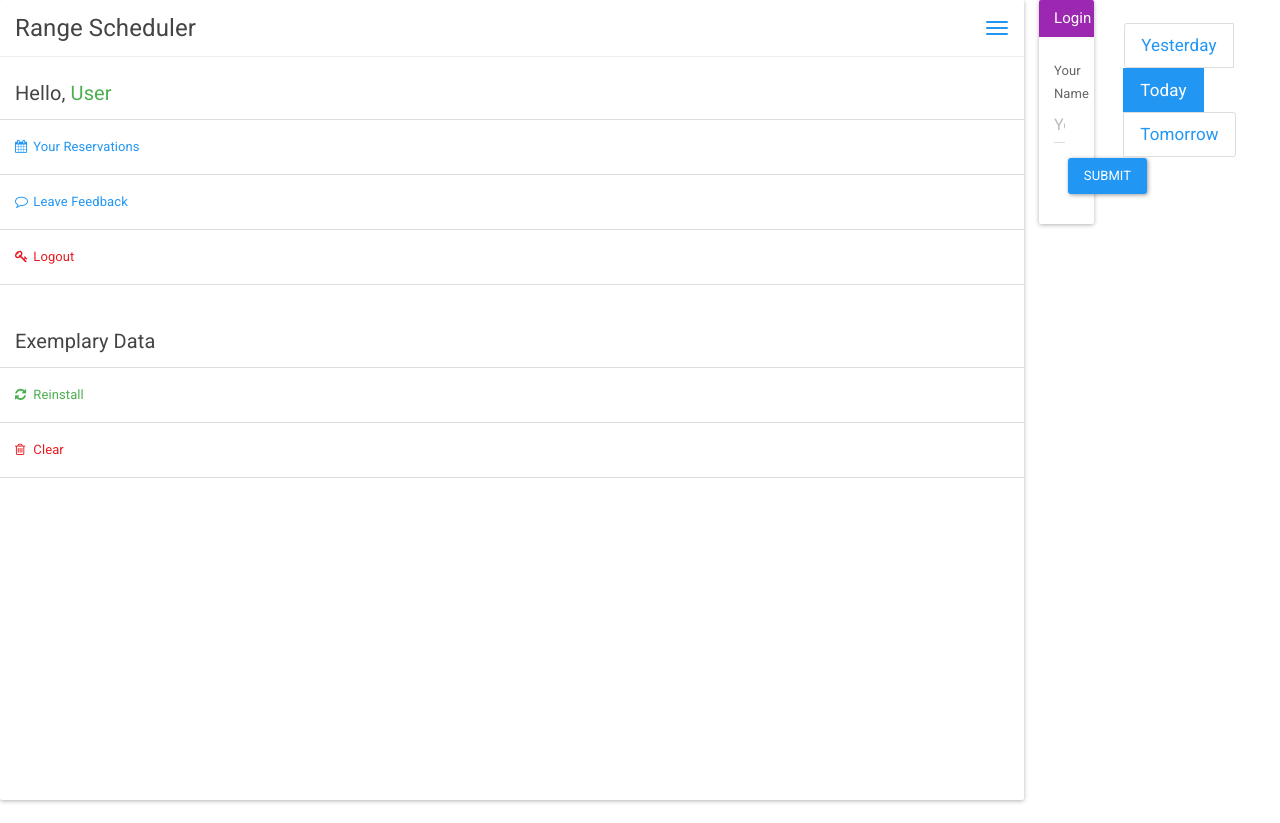
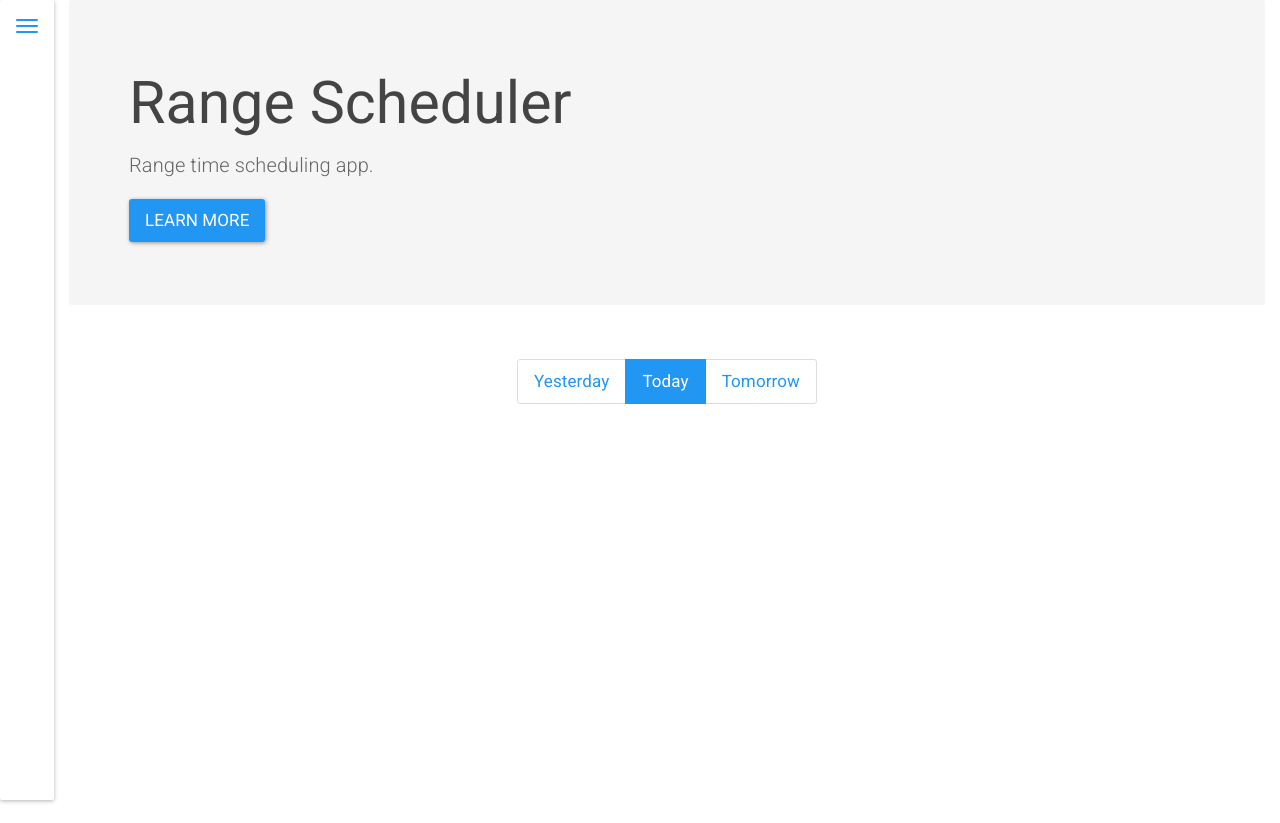
Before and after one commit to krzochalski/Range-Scheduler-DEMO, a website: page index.html in a window 1280 px wide. After the commit the page ends 800 px from the top, so only its background shows below. Drawn offline with nearby package versions, Linux system fonts and the light colour scheme; files that its build step writes are made by us from their sources.

Commit message:
added sidebar nav

```diff
--- a/index.html
+++ b/index.html
@@ -10,23 +10,23 @@
 </head>
 <body>
 
-    <div class="layout">
-        <div class="sidebar panel bg-primary">
-            <div class="sidebar-heading">
-                <h4 class="header">Range Scheduler</h4>
-                <button type="button" class="navbar-toggle" style="display: inline-block">
-                    <span class="sr-only">Toggle navigation</span>
-                    <span class="icon-bar bg-primary"></span>
-                    <span class="icon-bar bg-primary"></span>
-                    <span class="icon-bar bg-primary"></span>
-                </button>
-            </div>
+    <div class="overlay">
 
-            <hr>
+    </div>
 
+    <div id="layout" class="layout">
+
+        <aside class="sidebar panel bg-primary">
             <nav class="sidebar-nav-group">
                 <h5 class="header">
-                    Hello, <span id="user-name" class="text-success">User</span>
+                    <span class="header-label">
+                        Hello, <span id="user-name" class="text-success">User</span>
+                    </span>
+                    <button id="navbar-toggle-button" class="navbar-toggle" type="button" style="display: inline-block">
+                        <span class="icon-bar bg-primary"></span>
+                        <span class="icon-bar bg-primary"></span>
+                        <span class="icon-bar bg-primary"></span>
+                    </button>
                 </h5>
                 <ul class="list-group">
                     <li class="list-group-item">
@@ -42,7 +42,7 @@
             </nav>
 
             <nav class="sidebar-nav-group">
-                <h5 class="header">Exemplary Data</h5>
+                <h5 class="header"><span class="header-label">Exemplary Data</span></h5>
                 <ul class="list-group">
                     <li class="list-group-item">
                         <a href="#" id="exemplary-data-button-install">
@@ -56,37 +56,25 @@
                     </li>
                 </ul>
             </nav>
-        </div>
-        <div class="content">
-            <section class="container-fluid">
+        </aside>
+
+        <main class="content">
+            <div class="container-fluid">
                 <div class="row">
-                    <div class="col-xs-4 range-container">
-                        <div id="ranges-container"></div>
 
-                        <div class="panel panel-info">
-                            <div class="panel-heading">
-                                <h3 class="panel-title">Login</h3>
-                            </div>
-                            <div class="panel-body form-login-container">
-                                <form id="form-login" class="form-horizontal">
-                                    <fieldset>
-                                        <div class="form-group">
-                                            <label for="form-login-name" class="col-xs-3 control-label">Your Name</label>
-                                            <div class="col-xs-9">
-                                                <input type="text" class="form-control" id="form-login-name" placeholder="Your Name">
-                                            </div>
-                                        </div>
-                                        <div class="form-group">
-                                            <div class="col-lg-9 col-lg-offset-3">
-                                                <button type="submit" class="btn btn-primary">Submit</button>
-                                            </div>
-                                        </div>
-                                    </fieldset>
-                                </form>
-                            </div>
+                    <div class="col-xs-12">
+                        <div class="jumbotron">
+                            <h1>Range Scheduler</h1>
+                            <p>Range time scheduling app.</p>
+                            <p><a class="btn btn-primary btn-lg">Learn more</a></p>
                         </div>
                     </div>
-                    <div class="col-xs-8 range-container">
+
+                    <div class="col-xs-12 range-container">
+                        <div id="ranges-container"></div>
+                    </div>
+
+                    <div class="col-xs-12 range-container">
                         <div class="pagination-container text-center">
                             <ul class="pagination pagination-lg">
                                 <li><a href="#">Yesterday</a></li>
@@ -146,8 +134,8 @@
                         </form>
                     </div>
                 </div>
-            </section>
-        </div>
+            </div>
+        </main>
     </div>
 
 
--- /dev/null
+++ b/src/scss/_global-settings.scss
@@ -0,0 +1,3 @@
+$sidebar-width-opened: 300px;
+$sidebar-width-closed: 54px;
+$sidebar-transition-time: 0.45s;
--- a/src/scss/components/sidebar/_sidebar-nav-group.scss
+++ b/src/scss/components/sidebar/_sidebar-nav-group.scss
@@ -1,12 +1,25 @@
 .sidebar-nav-group {
     padding-top: 10px;
 
+    &:first-child {
+        padding-top: 0;
+    }
+
     .header {
         padding: 15px;
+        width: $sidebar-width-opened;
+        transition: opacity $sidebar-transition-time;
+
+        &-label {
+            opacity: 0;
+            transition: opacity $sidebar-transition-time;
+        }
     }
 
     .list-group {
         background-color: white;
+        opacity: 0;
+        transition: opacity $sidebar-transition-time;
 
         .list-group-item {
             border-radius: 0;
@@ -18,4 +31,16 @@
             min-width: 15px;
         }
     }
+
+    .sidebar-opened & {
+        .header {
+            &-label {
+                opacity: 1;
+            }
+        }
+
+        .list-group {
+            opacity: 1;
+        }
+    }
 }
--- a/src/scss/core/_layout.scss
+++ b/src/scss/core/_layout.scss
@@ -1,24 +1,21 @@
 .layout {
-    .sidebar,
-    .content {
-        position: relative;
-        float: left;
-        height: 100vh;
+    overflow-x: hidden;
 }
 
 .sidebar {
-        width: 80%;
-
-        &-heading {
-            position: relative;
-            padding: 15px;
-        }
+    position: fixed;
+    width: 54px;
+    overflow-x: hidden;
+    height: 100%;
+    z-index: 5;
+    transition: width $sidebar-transition-time;
 
     hr {
         margin: 0;
     }
 
     .header {
+        position: relative;
         margin: 0;
     }
 
@@ -26,14 +23,41 @@
         position: absolute;
         top: 50%;
         transform: translateY(-50%);
-            right: 0;
+        left: 0;
         margin: 0;
         padding-right: 15px;
+        padding-left: 15px;
+        z-index: 10;
+        transition: left $sidebar-transition-time, right $sidebar-transition-time;
+    }
+
+    .sidebar-nav-group {
+        width: 300px;
     }
 }
 
 .content {
-        width: 20%;
+    position: relative;
+    width: 100%;
+    padding-left: $sidebar-width-closed;
+    transition: padding-left $sidebar-transition-time;
+}
 
+.sidebar-opened {
+    .sidebar {
+        width: $sidebar-width-opened;
+
+        .sidebar-nav-group {
+            width: 300px;
         }
     }
+
+    .content {
+        padding-left: $sidebar-width-opened;
+    }
+
+    .navbar-toggle {
+        right: 0;
+        left: auto;
+    }
+}
--- a/src/scss/styles.scss
+++ b/src/scss/styles.scss
@@ -1,3 +1,5 @@
+@import "global-settings";
+
 @import "core/layout";
 
 @import "components/_components";
```
Also changed, not shown: src/js/initEvents.js (+15 -1 lines), src/js/templates/login.template.js (added, +25 -0 lines). Lines whose indentation alone changed are shown as unchanged.
